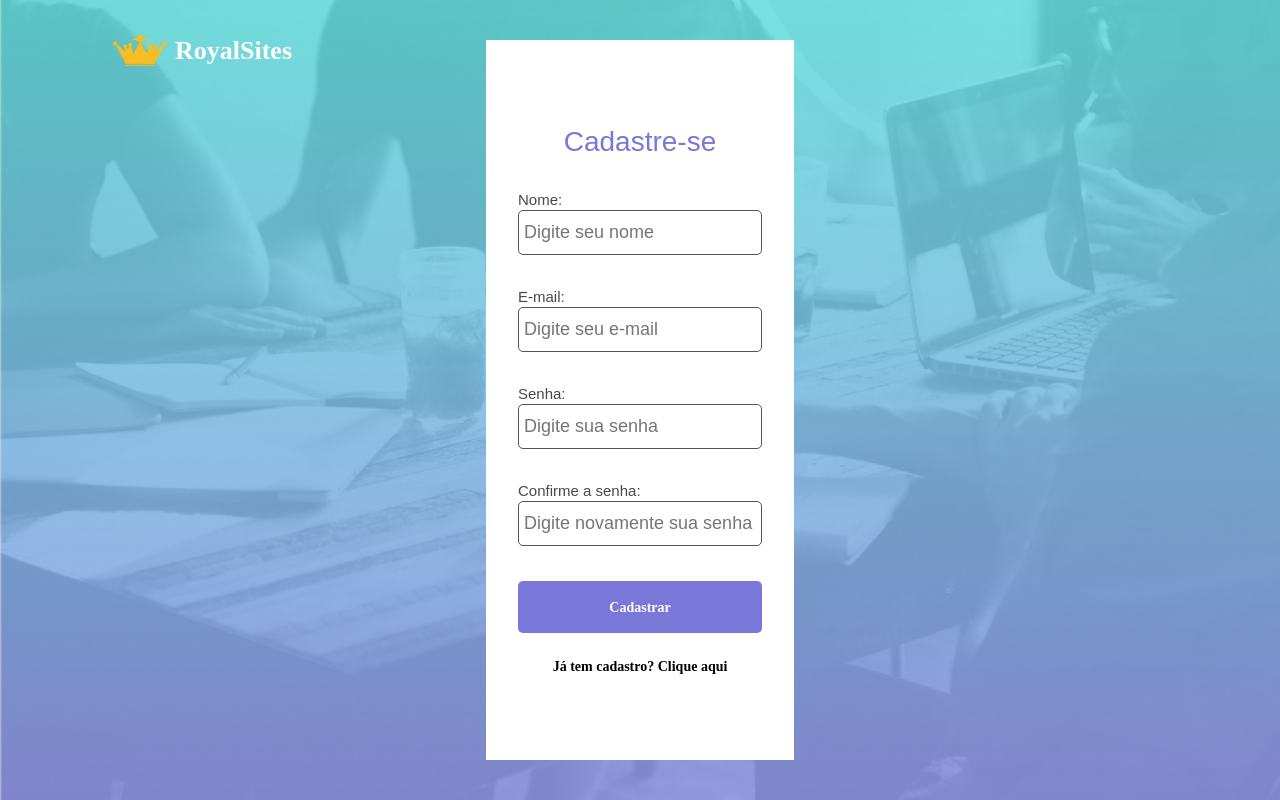
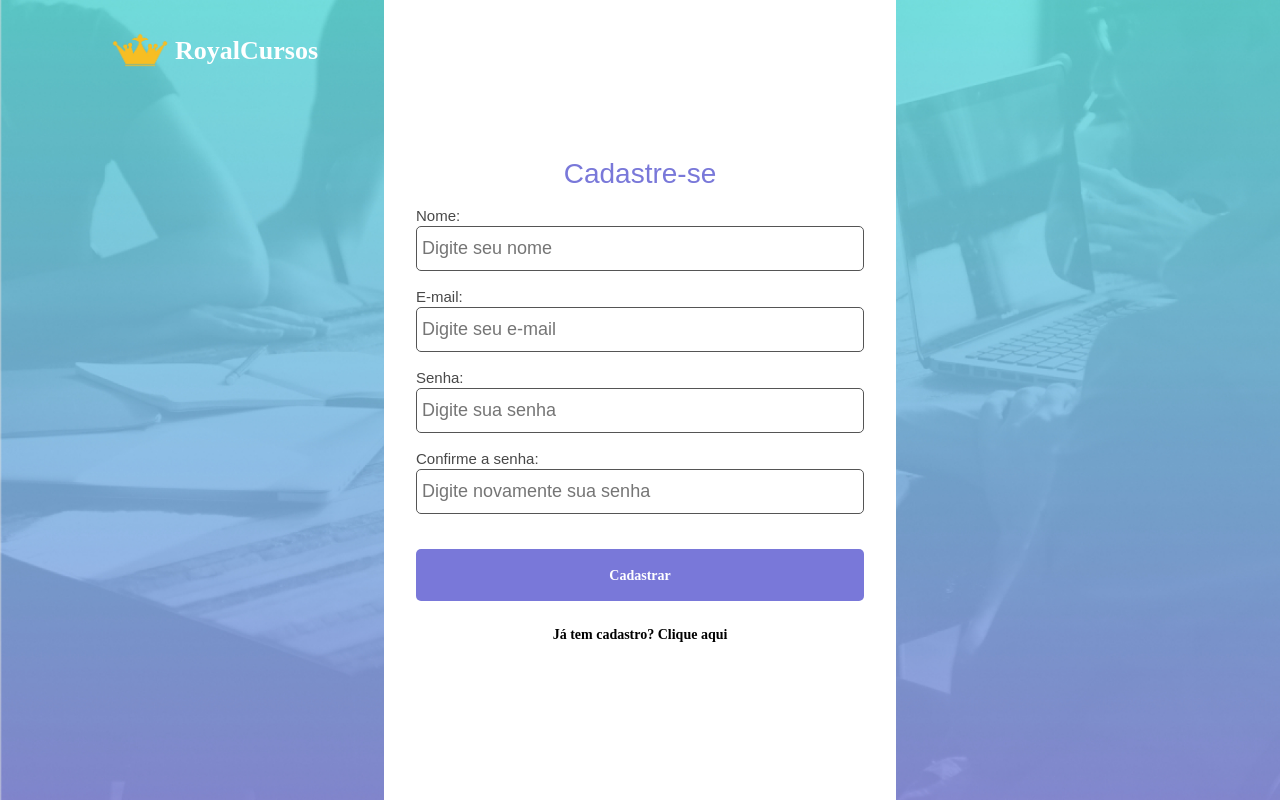
Before and after one commit to bielgsilva/Plataforma-de-Cursos, a React (Create React App) app: page /signup in a window 1280 px wide. Built offline with nearby package versions, Linux system fonts and the light colour scheme.

Commit message:
feat: toatify

```diff
--- a/src/components/layout/logo-bar/logo-bar.js
+++ b/src/components/layout/logo-bar/logo-bar.js
@@ -5,7 +5,7 @@ import logo from '../../../assets/logo.png'
 const LogoBar = () => (
     <div className='logo-bar'>
         <img className="logo-btn" src={logo} alt="arrow left" />
-        <span>RoyalSites</span>
+        <span>RoyalCursos</span>
     </div>
 );
 
--- a/src/index.js
+++ b/src/index.js
@@ -2,11 +2,13 @@ import React from 'react';
 import { createRoot } from 'react-dom/client';
 import App from './App';
 import Provider from './hooks/Provider';
+import { ToastContainer } from 'react-toastify';
 
 const rootElement = document.getElementById('root');
 createRoot(rootElement).render(
   <React.StrictMode>
     <Provider>
+      <ToastContainer/>
       <App />
     </Provider>
   </React.StrictMode>
--- a/src/pages/login/components/formLogin.js/formLogin.js
+++ b/src/pages/login/components/formLogin.js/formLogin.js
@@ -1,5 +1,6 @@
 import React, { useEffect, useContext } from 'react';
 import './styles.css';
+import { toastError } from "../../../../helpers/ToastError";
 import axios from '../../../../lib/axios';
 import { useNavigate } from 'react-router-dom';
 import Context from '../../../../context/Context';
@@ -15,7 +16,7 @@ function FormLogin() {
     }
     async function handleLogin() {
         if (!email || !password) {
-            setMensagemErro('Por favor, preencha todos os campos.');
+            toastError('Por favor, preencha todos os campos.');
             return;
         }
 
@@ -23,7 +24,7 @@ function FormLogin() {
             const response = await axios.post('/login', { email, password });
 
             if (response.status === 200) {
-                navigate('/dashboard');
+                navigate('/');
             }
             console.log(response)
             localStorage.setItem('userId', response.data.user.id);
@@ -31,14 +32,14 @@ function FormLogin() {
             localStorage.setItem('token', response.data.token);
 
         } catch (error) {
-            setMensagemErro('Erro ao fazer login. Confira se os dados estao corretos.');
+            toastError('Erro ao fazer login. Confira se os dados estao corretos.');
         }
     };
 
     useEffect(() => {
         const token = localStorage.getItem('token')
         if (token) {
-            navigate('/main');
+            navigate('/');
         }
     })
 
--- a/src/pages/signup/components/FormSignUp.css
+++ b/src/pages/signup/components/FormSignUp.css
@@ -1,6 +1,6 @@
 .form-box{
-    height: 90vh;
-    width: 100%;
+    height: 100vh;
+    width: 40vw;
 
     display: flex;
     flex-direction: column;
@@ -16,11 +16,12 @@
     display: flex;
     flex-direction: column;
     justify-content: center;
+
   }
 
   .form-box form label{
     font: 400 15px/21px 'Rubik', sans-serif;
-    margin-top: 31px;
+    margin-top: 15px;
     color: #484848;
     margin-bottom: 0px;
   }
--- a/src/pages/signup/components/FormSignUp.js
+++ b/src/pages/signup/components/FormSignUp.js
@@ -9,7 +9,6 @@ function FormSignUp() {
     const [email, setEmail] = useState('');
     const [password, setPassword] = useState('');
     const [confirmarSenha, setConfirmarSenha] = useState('');
-    const [error, setMensagemErro] = useState('');
     const navigate = useNavigate();
 
 
@@ -18,15 +17,14 @@ function FormSignUp() {
         event.preventDefault();
         if (!name || !email || !password || !confirmarSenha) {
             toastError("Preencha todos os campos");
-            setMensagemErro('Por favor, preencha todos os campos.');
             return;
         }
         if (password.length < 5) {
-            setMensagemErro('A password precisa ter 6+ caracteres.');
+            toastError('A password precisa ter 6+ caracteres.');
             return;
         }
         if (password !== confirmarSenha) {
-            setMensagemErro('As senhas digitadas não coincidem.');
+            toastError('As senhas digitadas não coincidem.');
             return;
         }
         try {
@@ -43,12 +41,11 @@ function FormSignUp() {
 
             if (response.status === 201 || response.status === 200) {
                 navigate('/main');
-            } else {
-
             }
 
         } catch (error) {
-            setMensagemErro('Não foi possível cadastrar o usuário. Por favor, tente novamente mais tarde.');
+            toastError('Não foi possível cadastrar o usuário. Por favor, tente novamente mais tarde.');
+
 
             console.log(error);
         }
@@ -101,7 +98,6 @@ function FormSignUp() {
                 <button type='submit'> Cadastrar</button>
 
 
-                {error && <p className="error-message">{error}</p>}
             </form>
 
             <Link to="/">
```
